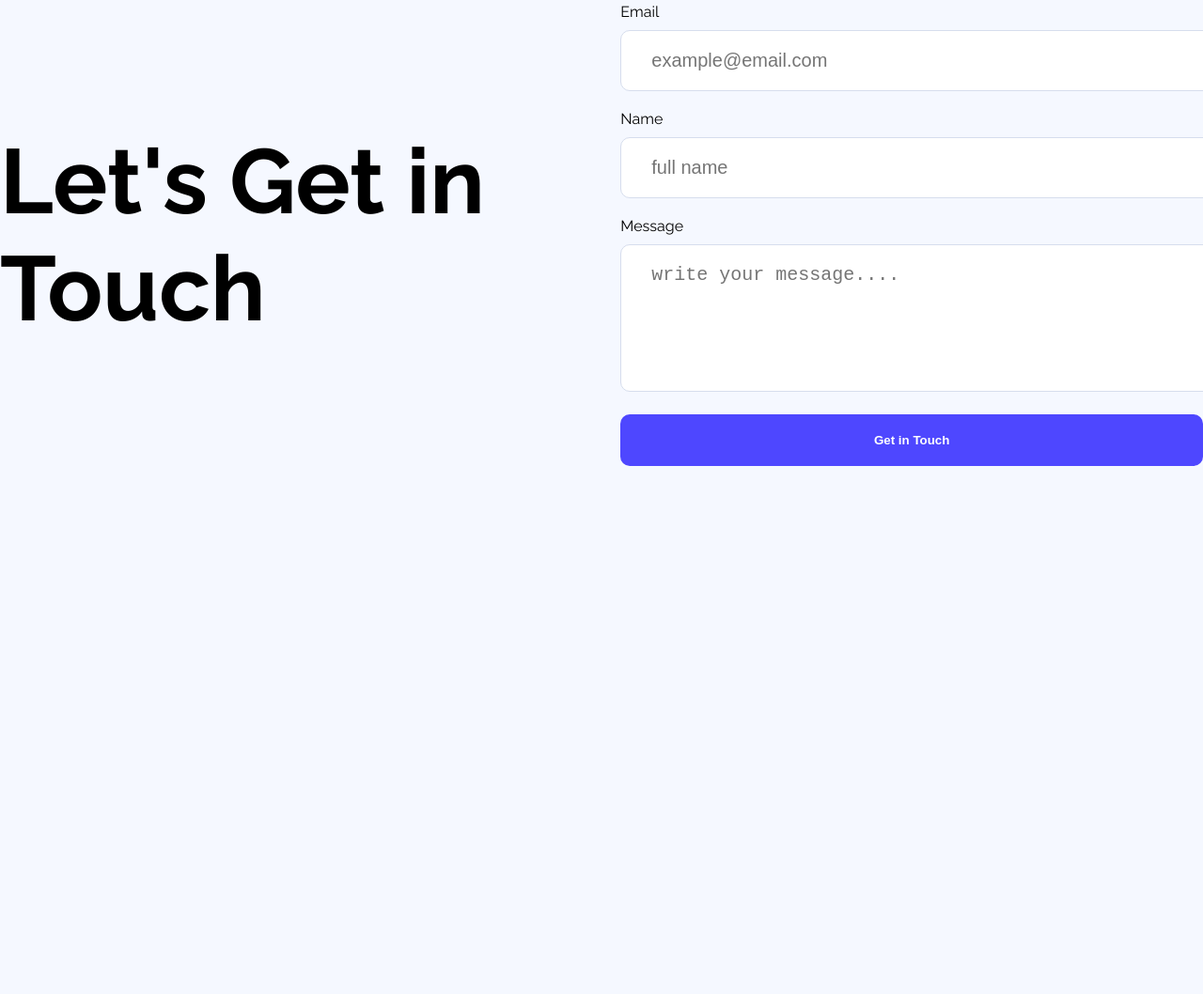
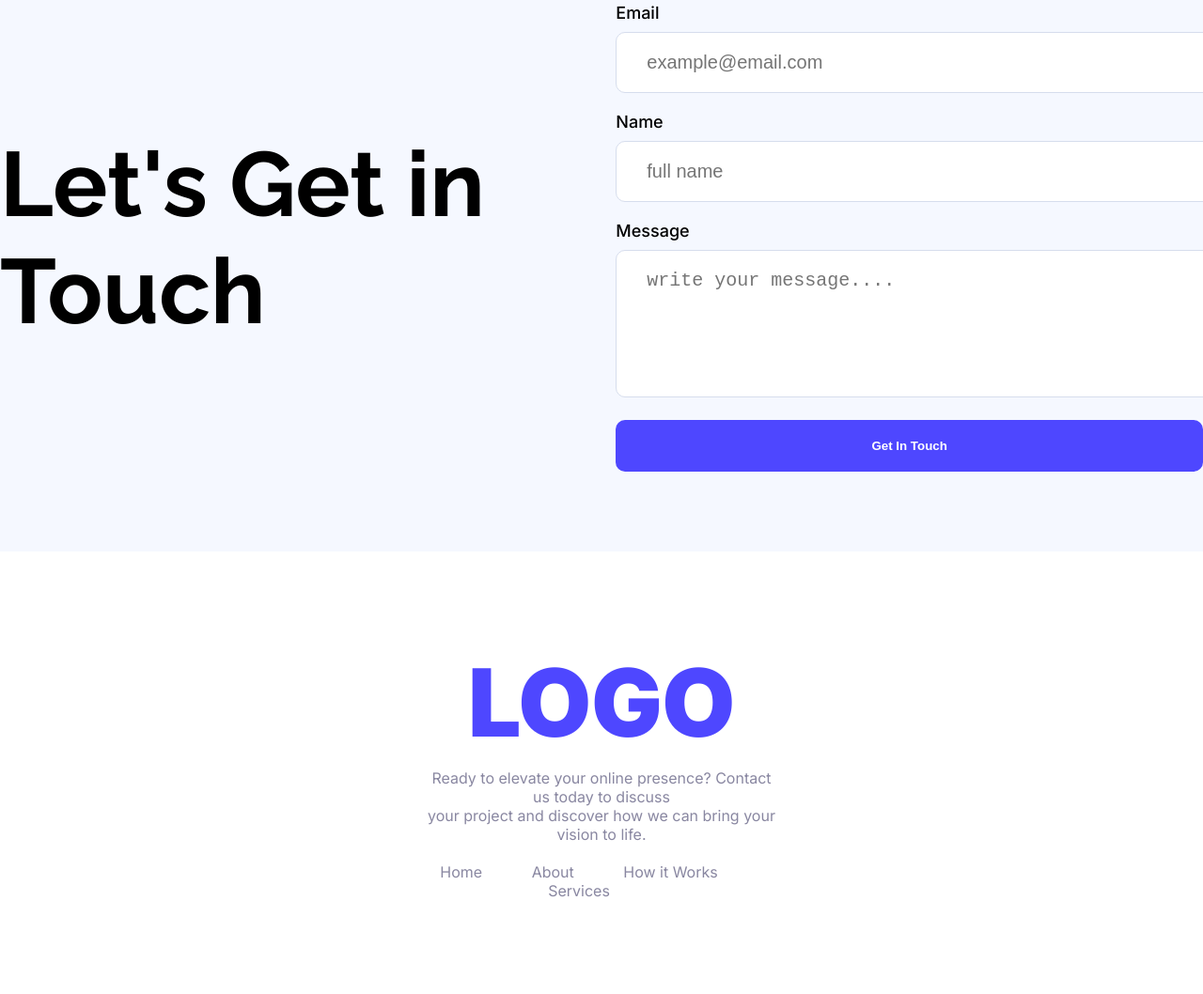
Before and after one commit to MusratJahan408/web-flow-website, a plain HTML site: page index.html in a window 1280 px wide. Shown: the part 3052-4110 px from the top of the page at 94% size. Before the commit the page ends 3548 px from the top, so only its background shows below. Drawn offline with Linux system fonts and the light colour scheme.

Commit message:
footer added

```diff
--- a/index.html
+++ b/index.html
@@ -138,17 +138,33 @@
         <!-- news letter section  -->
         <section class="news-letter-section">
             <h2 class="news-title">Let's Get in Touch</h2>
-            <form>
+            <div>
+                <form class="inter-font">
                     <label for="email">Email</label>
                     <input type="email" name="" id="email" placeholder="example@email.com">
                     <label for="name">Name</label>
                     <input type="text" name="" id="name" placeholder="full name">
                     <label for="message">Message</label>
                     <textarea rows="5" name="" id="message" placeholder="write your message...."></textarea>
-                <button class="btn-primary news-letter-btn">Get in Touch</button>
+                    <button class="btn-primary news-btn">Get In Touch</button>
                 </form>
+            </div>
         </section>
     </main>
+    <!-- footer  -->
+    <footer class="text-center inter-font">
+        <h1 class="text-primary footer-title">LOGO</h1>
+        <p class="footer-description">Ready to elevate your online presence? Contact us today to discuss <br>your
+            project
+            and discover how we can bring your vision to life.</p>
+        <div class="footer-share-link">
+            <a href="https://www.programming-hero.com/" target="_blank">Home</a>
+            <a href="https://www.w3schools.com/" target="_blank">About</a>
+            <a href="https://stackoverflow.com/" target="_blank">How it Works</a>
+            <a href="https://developer.mozilla.org/en-US/" target="_blank">Services</a>
+
+        </div>
+    </footer>
 
 </body>
 
--- a/styles/styles.css
+++ b/styles/styles.css
@@ -228,6 +228,12 @@ main {
     font-weight: 700;
 }
 
+.news-letter-section form label {
+    color: #000;
+    font-size: 18px;
+    font-weight: 500;
+}
+
 input[type="text"],
 input[type="email"],
 textarea {
@@ -241,12 +247,31 @@ textarea {
     margin-bottom: 20px;
 }
 
-.news-letter-btn {
+.news-btn {
     width: 100%;
     padding: 20px 100px;
-    font-weight: 700;
-    /* background-color: #4E47FF;
-    color: white;
-    border-radius: 10px;
-    border: 0px; */
 }
+
+/* footer styles */
+footer {
+    background-color: #FFF;
+    margin-top: 85px;
+    padding: 100px 450px;
+}
+
+.footer-title {
+    font-size: 100px;
+    font-weight: 900;
+}
+
+.footer-description {
+    color: #8987A1;
+    margin-top: 10px;
+    margin-bottom: 20px;
+}
+
+.footer-share-link a {
+    color: #8987A1;
+    margin-right: 48px;
+    text-decoration: none;
+}
```
Lines whose indentation alone changed are shown as unchanged.
